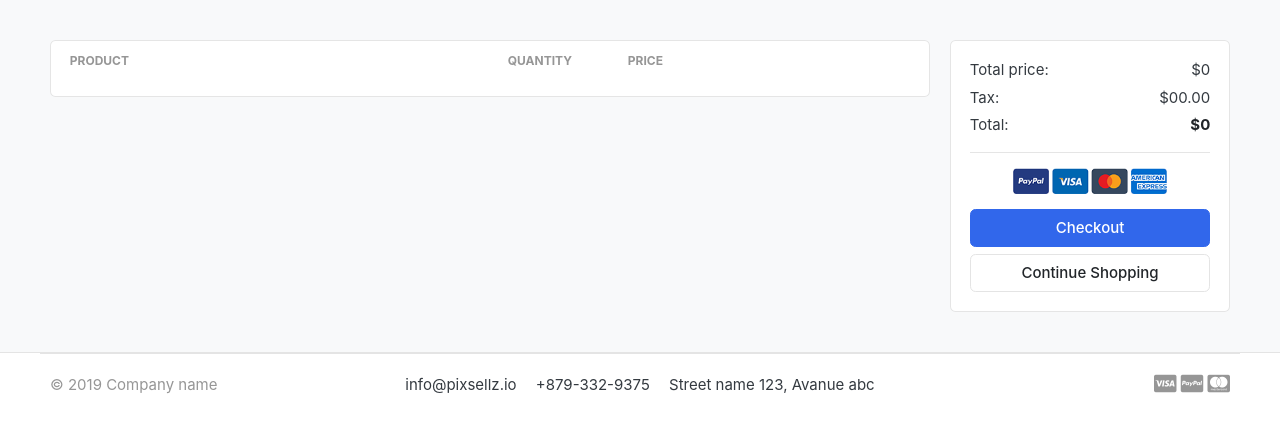
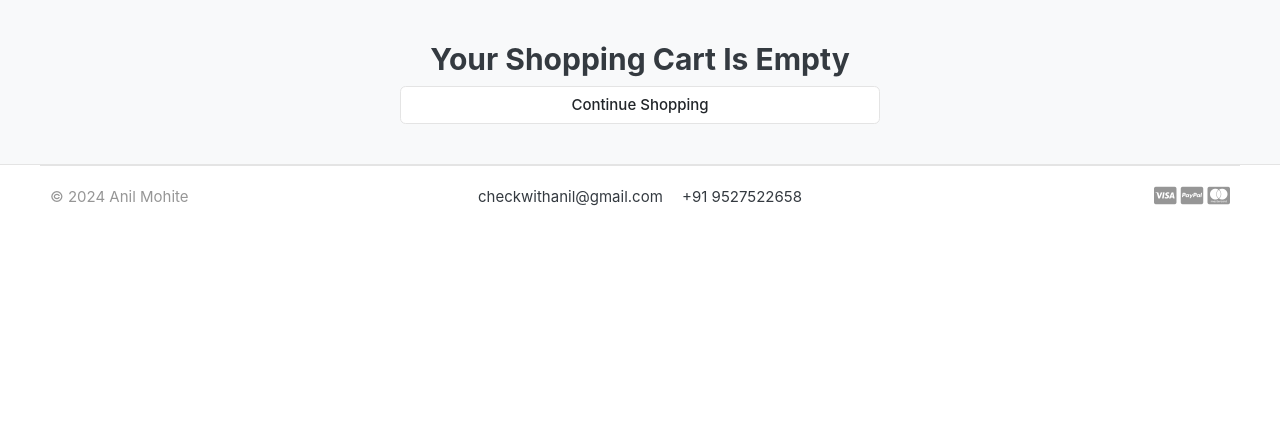
Before and after one commit to AnilMohite/MyStore, a Django app: page /carts/ in a window 1280 px wide. Shown: the part 118-551 px from the top of the page. Run offline with Django 5.2, Linux system fonts and the light colour scheme; data comes from the database, SQL or seed files in the repository; both versions use the stored data as it was after the commit; lists and menus that the app fills with data are empty; some libraries are stand-ins or nearby versions; some web fonts are replaced.

Commit message:
worked on cart and product deatil page fix some code

```diff
--- a/templates/includes/footer.html
+++ b/templates/includes/footer.html
@@ -5,12 +5,12 @@
     <div class="container">
         <section class="footer-bottom border-top row">
             <div class="col-md-2">
-                <p class="text-muted"> &copy 2019 Company name </p>
+                <p class="text-muted"> &copy 2024 Anil Mohite </p>
             </div>
             <div class="col-md-8 text-md-center">
-                <span class="px-2">info@pixsellz.io</span>
-                <span class="px-2">+879-332-9375</span>
-                <span class="px-2">Street name 123, Avanue abc</span>
+                <span class="px-2">checkwithanil@gmail.com</span>
+                <span class="px-2">+91 9527522658</span>
+                {% comment %} <span class="px-2">Street name 123, Mumbai</span> {% endcomment %}
             </div>
             <div class="col-md-2 text-md-right text-muted">
                 <i class="fab fa-lg fa-cc-visa"></i>
--- a/templates/store/cart.html
+++ b/templates/store/cart.html
@@ -7,6 +7,7 @@
 
 		<!-- ============================ COMPONENT 1 ================================= -->
 
+		{%if quantity > 0 %}
 		<div class="row">
 			<aside class="col-lg-9">
 				<div class="card">
@@ -60,6 +61,7 @@
 							{% endfor %}
 						</tbody>
 					</table>
+
 				</div> <!-- card.// -->
 
 			</aside> <!-- col.// -->
@@ -92,6 +94,15 @@
 
 
 		</div> <!-- row.// -->
+
+		{% else %}
+		<div class="row justify-content-center text-center">
+			<div class="col-md-5 my-auto">
+				<h2>Your Shopping Cart Is Empty</h2>
+				<a href="{% url 'store' %}" class="btn btn-light btn-block">Continue Shopping</a>
+			</div>
+		</div>
+		{% endif %}
 		<!-- ============================ COMPONENT 1 END .// ================================= -->
 
 	</div> <!-- container .//  -->
```
Also changed, not shown: store/views.py (+6 -1 lines), templates/store/product-detail.html (+16 -2 lines), db.sqlite3.
